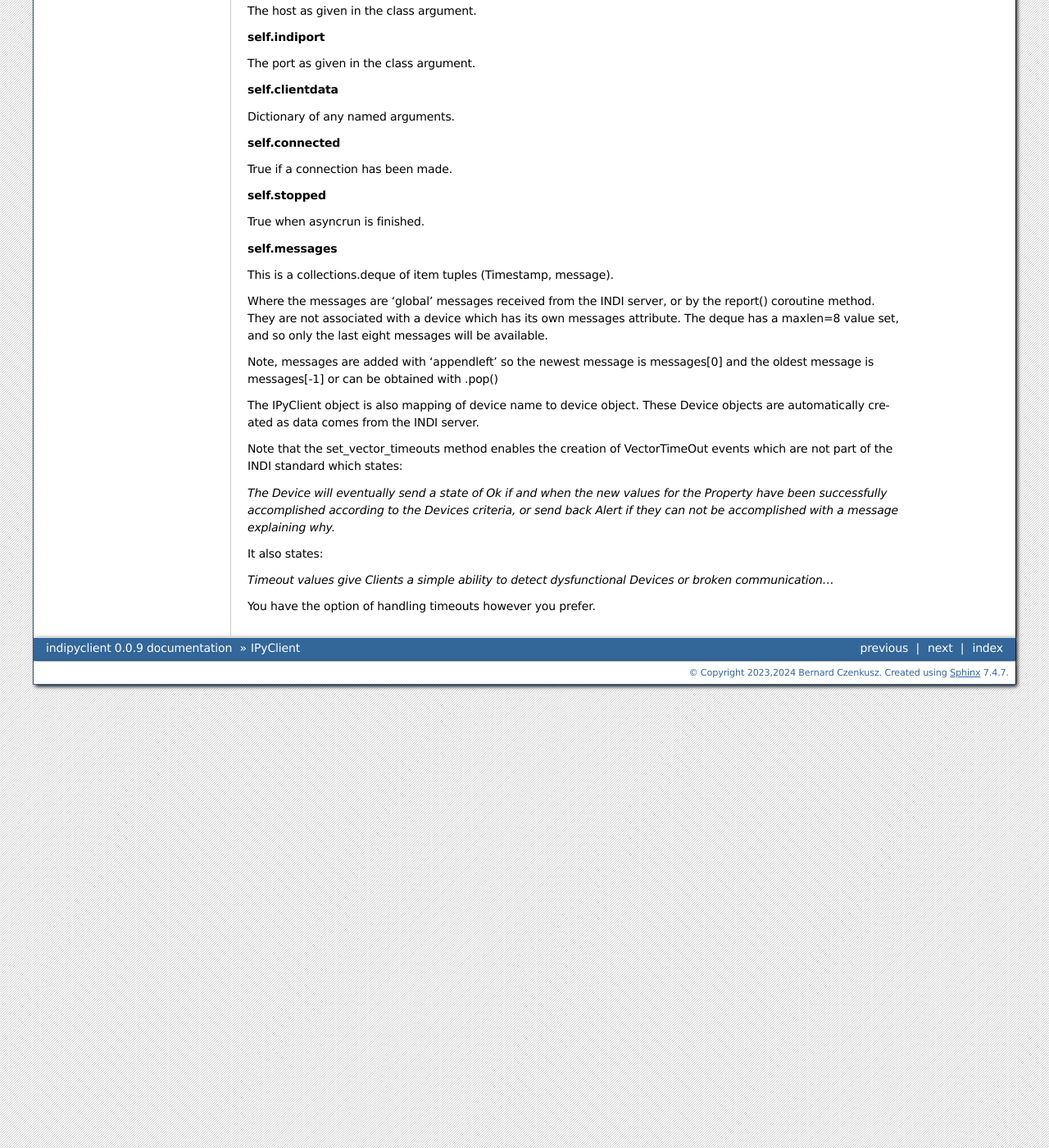
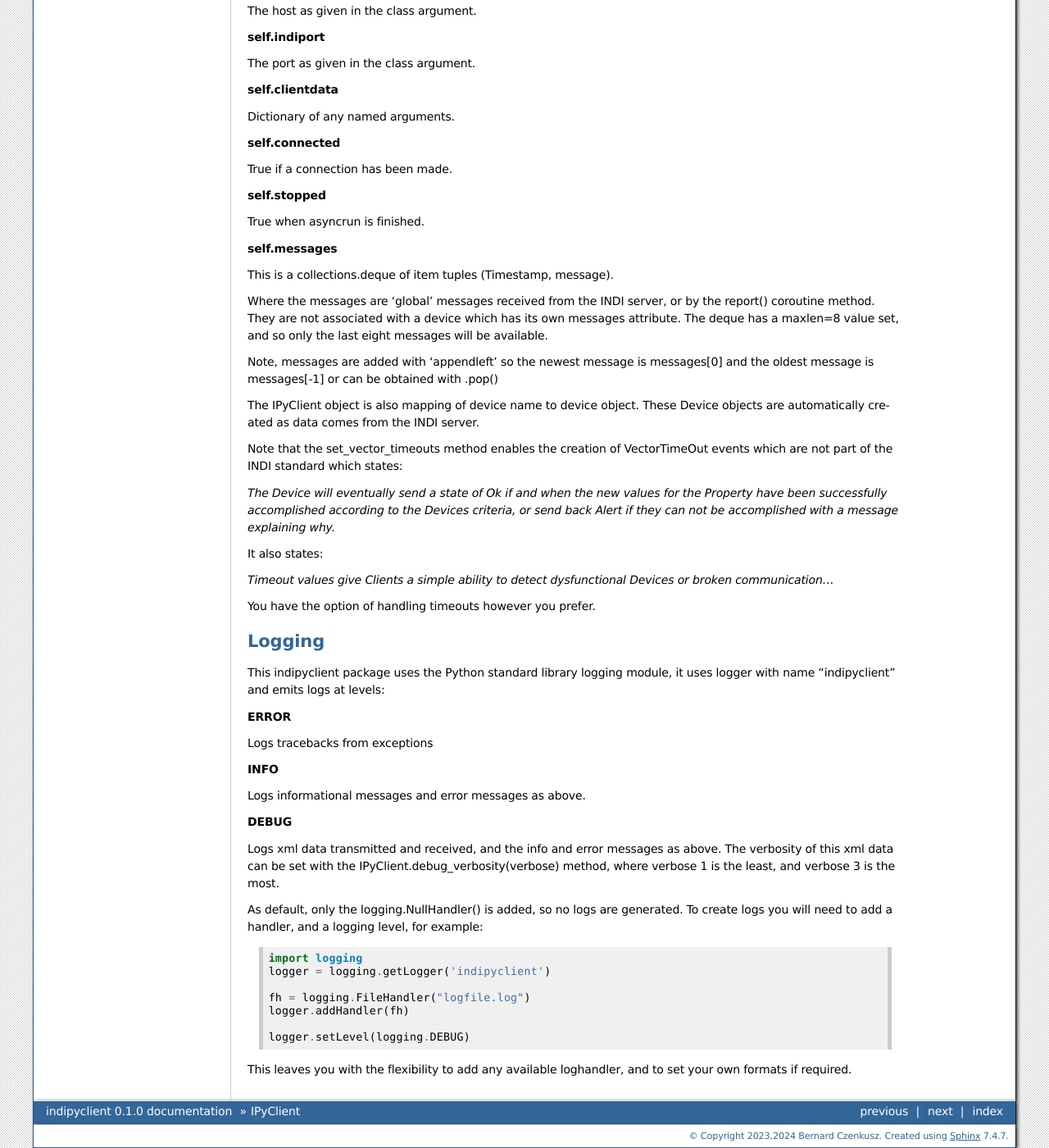
Before and after one commit to bernie-skipole/indipyclient, a Sphinx documentation site: the page built from docs/source/usage/ipyclient.rst, in a window 1280 px wide and 1400 px high, scrolled down 631 px. Shown: the whole window at 82% size. Built offline with Sphinx 7.4.7, drawn with Linux system fonts in a browser that asks for light colours; some of the changed text lies outside the part shown.

Commit message:
Updated logging mechanism

```diff
--- a/docs/source/conf.py
+++ b/docs/source/conf.py
@@ -25,7 +25,7 @@ copyright = '2023,2024 Bernard Czenkusz'
 author = 'Bernard Czenkusz'
 
 # The full version, including alpha/beta/rc tags
-release = '0.0.9'
+release = '0.1.0'
 
 # ---------------------- Added to get readthedocs to build, by BC
 master_doc = 'index'
--- a/docs/source/usage/ipyclient.rst
+++ b/docs/source/usage/ipyclient.rst
@@ -62,3 +61,32 @@ It also states:
 *Timeout values give Clients a simple ability to detect dysfunctional Devices or broken communication...*
 
 You have the option of handling timeouts however you prefer.
+
+Logging
+=======
+
+This indipyclient package uses the Python standard library logging module, it uses logger with name "indipyclient" and emits logs at levels:
+
+**ERROR**
+
+Logs tracebacks from exceptions
+
+**INFO**
+
+Logs informational messages and error messages as above.
+
+**DEBUG**
+
+Logs xml data transmitted and received, and the info and error messages as above. The verbosity of this xml data can be set with the IPyClient.debug_verbosity(verbose) method, where verbose 1 is the least, and verbose 3 is the most.
+
+As default, only the logging.NullHandler() is added, so no logs are generated. To create logs you will need to add a handler, and a logging level, for example::
+
+    import logging
+    logger = logging.getLogger('indipyclient')
+
+    fh = logging.FileHandler("logfile.log")
+    logger.addHandler(fh)
+
+    logger.setLevel(logging.DEBUG)
+
+This leaves you with the flexibility to add any available loghandler, and to set your own formats if required.
--- a/indipyclient/__init__.py
+++ b/indipyclient/__init__.py
@@ -9,4 +9,4 @@ from .events import (delProperty, defSwitchVector, defTextVector, defNumberVecto
 
 from .propertymembers import getfloat
 
-version = "0.0.9"
+version = "0.1.0"
--- a/pyproject.toml
+++ b/pyproject.toml
@@ -7,7 +7,7 @@ name = "indipyclient"
 authors = [{name = "Bernard Czenkusz", email = "bernie@skipole.co.uk"}]
 license = {file = "LICENSE"}
 classifiers = ["License :: OSI Approved :: MIT License", "Operating System :: POSIX :: Linux","Topic :: Scientific/Engineering :: Astronomy", "Topic :: Scientific/Engineering :: Interface Engine/Protocol Translator"]
-version = "0.0.9"
+version = "0.1.0"
 description="Pure python package, providing a terminal client and a set of classes which can be used to create scripts or clients to control remote instruments using the INDI protocol."
 readme = "README.md"
 requires-python = ">=3.10"
```
Also changed, not shown: other parts of docs/source/usage/ipyclient.rst (+0 -1 lines).
